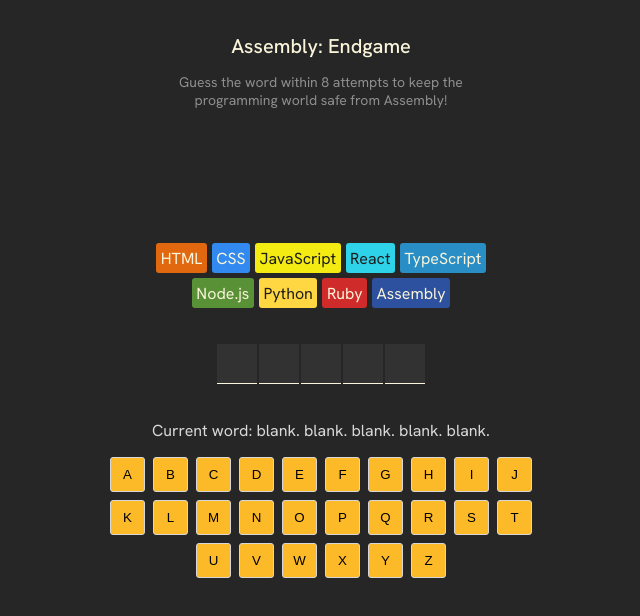
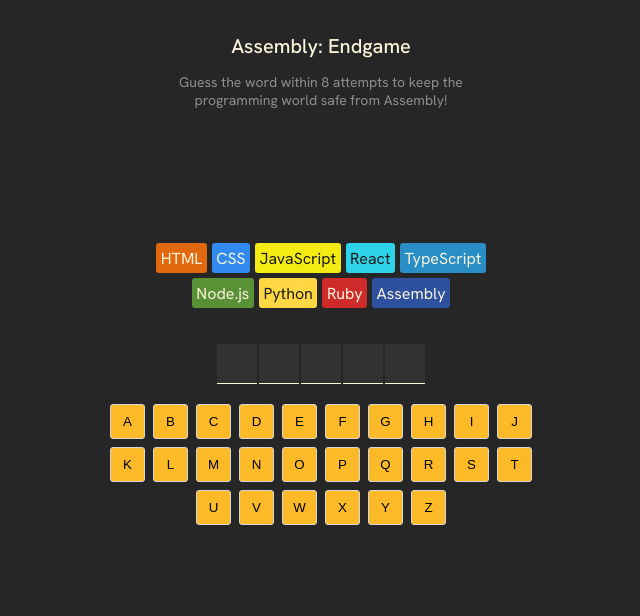
Before and after one commit to daliduraku/assembly-endgame, a React (Vite) app: page / in a window 1280 px wide. Shown: the top 616 px of the page, without its empty margins (319-959 px from the left). Built offline with nearby package versions, Linux system fonts and the light colour scheme.

Commit message:
feat: finalize accessibility features

```diff
--- a/src/App.jsx
+++ b/src/App.jsx
@@ -11,10 +11,11 @@
 
 
   // Derived values
+  const numGuessesLeft = languages.length - 1
   const wrongGuessCount = guessedLetters.filter(letter => !currentWord.includes(letter)).length
   console.log(wrongGuessCount)
   const isGameWon = currentWord.split("").every(letter => guessedLetters.includes(letter))
-  const isGameLost = wrongGuessCount >= languages.length - 1
+  const isGameLost = wrongGuessCount >= numGuessesLeft
   const isGameOver = isGameLost || isGameWon
   const lastGuessedLetter = guessedLetters[guessedLetters.length - 1]
   const isLastGuessIncorrect = lastGuessedLetter && !currentWord.includes(lastGuessedLetter)
@@ -131,12 +132,19 @@
       <section className="word">
         {letterElements}
       </section>
-
+      {/* Combined visually-hidden aria-live region for status updates */}
       <section
         className="sr-only"
         aria-live="polite"
         role="status"
       >
+        <p>
+          {currentWord.includes(lastGuessedLetter) ?
+            `Correct! The letter ${lastGuessedLetter} is in the word.` :
+            `Sorry, the letter ${lastGuessedLetter} is not in the word.`
+          }
+          You have {numGuessesLeft} attempts left.
+        </p>
         <p>Current word: {currentWord.split("").map(letter =>
         guessedLetters.includes(letter) ? letter + "." : "blank.")
         .join(" ")}</p>
--- a/src/index.css
+++ b/src/index.css
@@ -147,6 +147,11 @@
   background-color: #EC5D49;
 }
 
+section.keyboard > button:disabled {
+  cursor: not-allowed;
+  opacity: 0.5
+}
+
 button.new-game {
   background-color: #11B5E5;
   border: 1px solid #D7D7D7;
@@ -158,3 +163,15 @@
   margin-inline: auto;
   cursor: pointer;
 }
+
+.sr-only {
+  position: absolute;
+  width: 1px;
+  height: 1px;
+  padding: 0;
+  margin: -1px;
+  overflow: hidden;
+  clip: rect(0, 0, 0, 0);
+  white-space: nowrap;
+  border: 0;
+}
```
